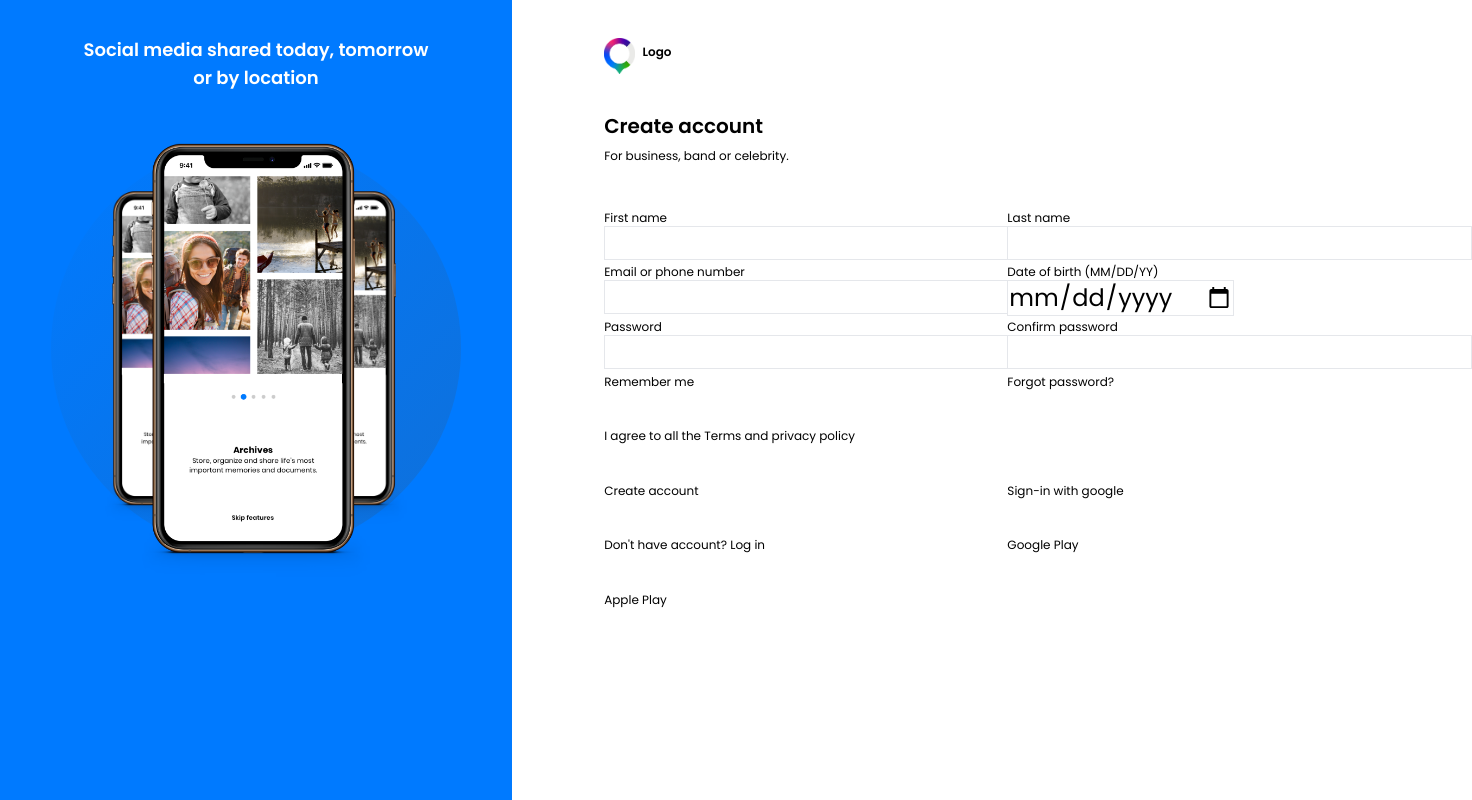
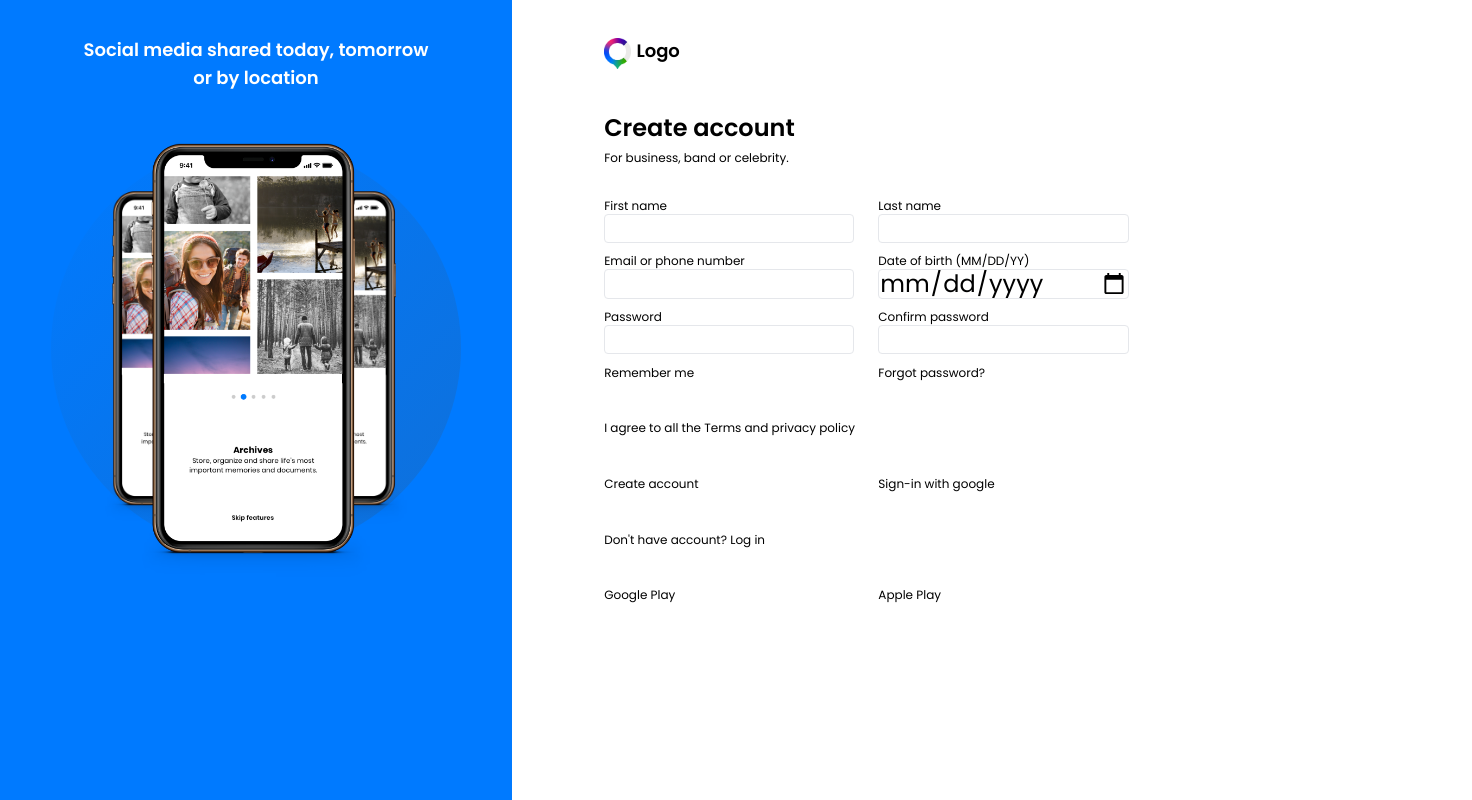
Before and after one commit to RuslanHale/form2create_account, a website: page index.html in a window 1280 px wide. Shown: the whole page, 1472 px wide, since content can reach past the window. Drawn offline with nearby package versions, Linux system fonts and the light colour scheme; files that its build step writes are made by us from their sources.

Commit message:
fix sizes

```diff
--- a/index.html
+++ b/index.html
@@ -50,49 +50,49 @@
         </div>
       </div>
       <div title="right" class="col-span-2 h-screen w-3/5">
-        <div title="window" class="container mx-[12%] mt-[5%] text-xs">
+        <div title="window" class="container mx-[12%] mt-[5%] w-[70%] text-xs">
           <div title="logo" class="flex items-center gap-x-[1%]">
-            <img src="/icon.png" alt="phone_1" class="w-[4%] h-auto" />
-            <p class="font-semibold -mt-[1%]">Logo</p>
+            <img src="/icon.png" alt="phone_1" class="w-[5%] h-auto" />
+            <p class="font-semibold -mt-[1%] text-lg">Logo</p>
           </div>
-          <div title="short description" class="object-contain mt-[5%]">
-            <p class="font-semibold text-xl">Create account</p>
+          <div title="short description" class="object-contain mt-[8%]">
+            <p class="font-semibold text-2xl">Create account</p>
             <p class="py-[1%]">For business, band or celebrity.</p>
           </div>
           <form
             it="signupForm"
-            class="grid grid-rows-16 grid-cols-1 md:grid-rows-8 md:grid-cols-2 gap-[5%] object-contain mt-[5%]"
+            class="grid grid-rows-16 grid-cols-1 md:grid-rows-8 md:grid-cols-2 gap-y-[5%] gap-x-[2%] object-contain mt-[5%]"
           >
             <div>
               <label for="first_name">First name<br /></label>
-              <input type="text" id="first_name" class="border text-2xl" />
+              <input type="text" id="first_name" class="input-style" />
             </div>
             <div>
               <label for="last_name">Last name<br /></label>
-              <input type="text" id="last_name" class="border text-2xl" />
+              <input type="text" id="last_name" class="input-style" />
             </div>
             <div>
               <label for="email_number">Email or phone number<br /></label>
               <input
                 type="email_number"
                 id="email_number"
-                class="border text-2xl"
+                class="input-style"
               />
             </div>
             <div>
               <label for="date">Date of birth (MM/DD/YY)<br /></label>
-              <input type="date" id="date" class="border text-2xl" />
+              <input type="date" id="date" class="input-style" />
             </div>
             <div>
               <label for="password">Password<br /></label>
-              <input type="text" id="password" class="border text-2xl" />
+              <input type="text" id="password" class="input-style" />
             </div>
             <div>
               <label for="confirm_passsword">Confirm password<br /></label>
               <input
                 type="text"
                 id="confirm_passsword"
-                class="border text-2xl"
+                class="input-style"
               />
             </div>
             <div>Remember me</div>
@@ -100,7 +100,7 @@
             <div class="md:col-span-2">I agree to all the Terms and privacy policy</div>
             <div>Create account</div>
             <div>Sign-in with google</div>
-            <div>Don't have account? Log in</div>
+            <div class="md:col-span-2">Don't have account? Log in</div>
             <div>Google Play</div>
             <div>Apple Play</div>
           </div>
--- a/input.css
+++ b/input.css
@@ -1,3 +1,9 @@
 @tailwind base;
 @tailwind components;
 @tailwind utilities;
+
+@layer components {
+  .input-style {
+    @apply border text-2xl w-[95%] md:h-[85%] rounded;
+  }
+}
```
